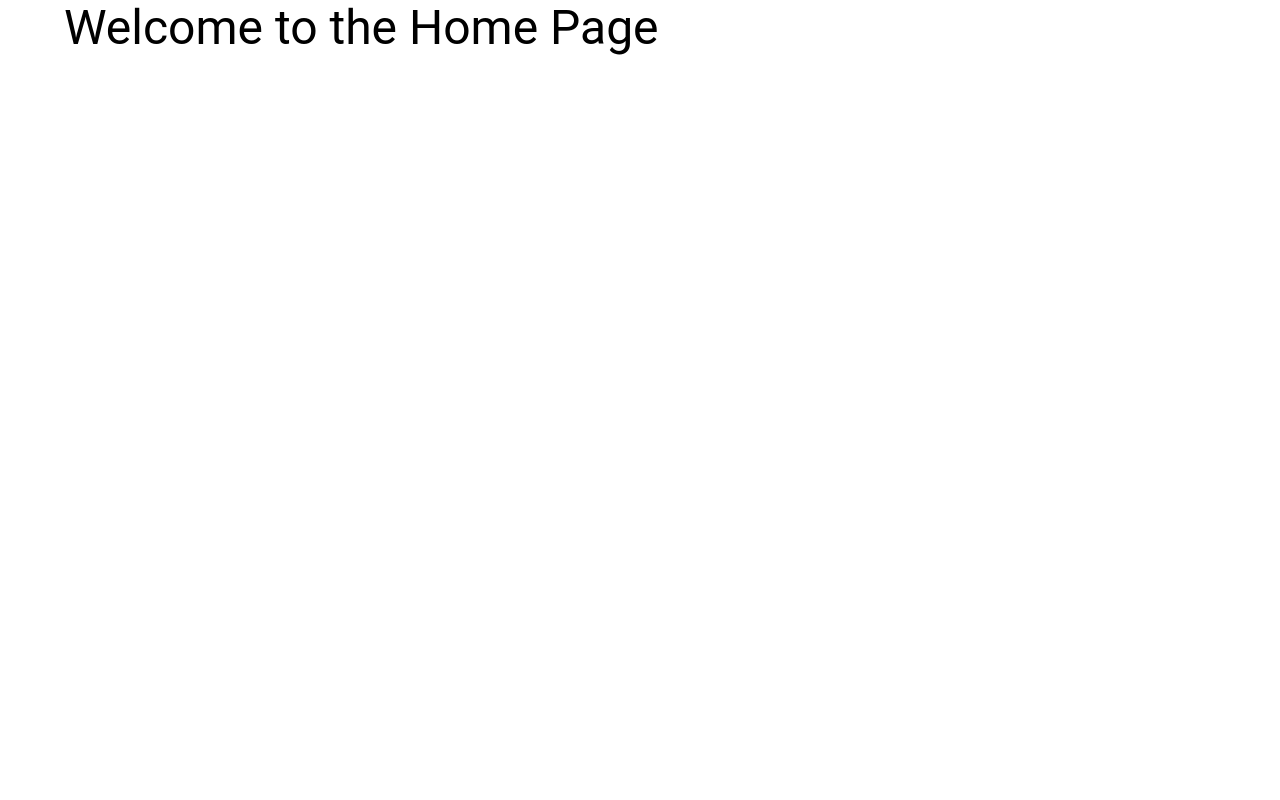
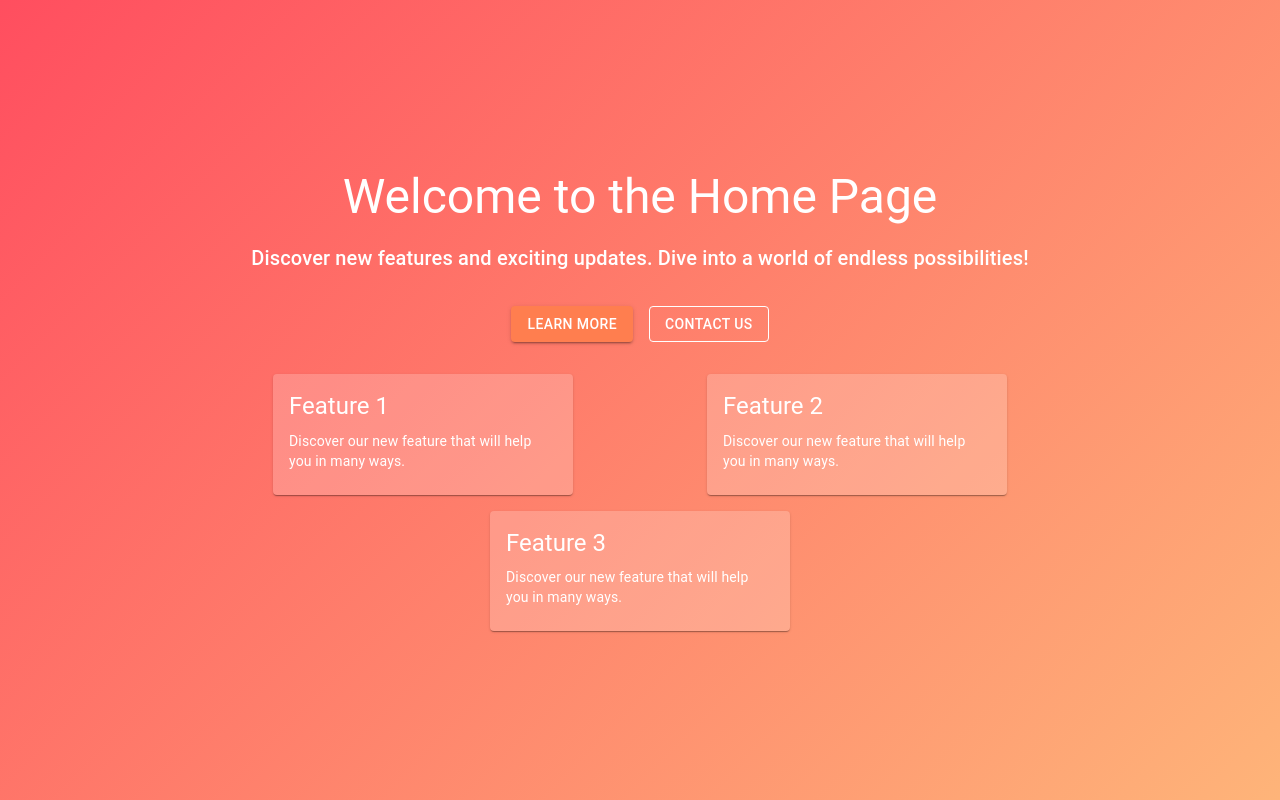
Before and after one commit to doublecreamchezeee/frontend-hw-user-registration, a React (Create React App) app: page /home in a window 1280 px wide. Built offline with nearby package versions, Linux system fonts and the light colour scheme.

Commit message:
refactor and change ui

```diff
--- a/src/components/Auth.js
+++ b/src/components/Auth.js
@@ -20,7 +20,7 @@ const Auth = () => {
 
   const handleTabChange = (event, newValue) => {
     setActiveTab(newValue);
-    setMessage(''); // Clear message on tab change
+    setMessage('');
   };
 
   const handleSubmit = async (e) => {
@@ -38,22 +38,53 @@ const Auth = () => {
 
     const data = await response.json();
     if (response.ok) {
-        // Đăng nhập thành công, chuyển hướng đến trang Home
         navigate('/home');
       } else {
-        // Xử lý lỗi đăng nhập
-        alert('Login failed');
+        setMessage('Authentication failed. Please try again.');
       }
   };
 
   return (
+    <Box
+      sx={{
+        background: 'linear-gradient(135deg, #ff7e5f, #feb47b)',
+        minHeight: '100vh',
+        display: 'flex',
+        alignItems: 'center',
+        justifyContent: 'center',
+      }}
+    >
       <Container maxWidth="xs">
-      <Box sx={{ marginTop: 4, padding: 2, border: '1px solid #ccc', borderRadius: 2 }}>
-        <Typography variant="h4" gutterBottom>
+        <Box
+          sx={{
+            marginTop: 4,
+            padding: 4,
+            borderRadius: 2,
+            backgroundColor: 'rgba(255, 255, 255, 0.8)',
+            boxShadow: 3,
+          }}
+        >
+          {/* <Typography variant="h4" gutterBottom align="center" color="primary">
             {activeTab === 0 ? 'Login' : 'Register'}
-        </Typography>
+          </Typography> */}
 
-        <Tabs value={activeTab} onChange={handleTabChange} centered>
+          <Tabs
+            value={activeTab}
+            onChange={handleTabChange}
+            centered
+            sx={{
+              marginBottom: 2,
+              '& .MuiTab-root': {
+                color: '#ff7e5f',
+              },
+              '& .Mui-selected': {
+                color: '#feb47b',
+              },
+              '& .MuiTabs-indicator': {
+                backgroundColor: '#feb47b',
+              },
+            }}
+          >
             <Tab label="Login" />
             <Tab label="Register" />
           </Tabs>
@@ -78,18 +109,31 @@ const Auth = () => {
               value={password}
               onChange={(e) => setPassword(e.target.value)}
             />
-          <Button variant="contained" color="primary" type="submit" fullWidth>
+            <Button
+              variant="contained"
+              fullWidth
+              type="submit"
+              sx={{
+                backgroundColor: '#ff7e5f',
+                color: '#fff',
+                marginTop: 2,
+                '&:hover': {
+                  backgroundColor: '#feb47b',
+                },
+              }}
+            >
               {activeTab === 0 ? 'Login' : 'Register'}
             </Button>
           </form>
 
           {message && (
-          <Typography variant="body2" color="error" sx={{ marginTop: 2 }}>
+            <Typography variant="body2" color="error" sx={{ marginTop: 2, textAlign: 'center' }}>
               {message}
             </Typography>
           )}
         </Box>
       </Container>
+    </Box>
   );
 };
 
--- a/src/components/Home.js
+++ b/src/components/Home.js
@@ -12,11 +12,92 @@ import { Link } from 'react-router-dom';
 
 const Home = () => {
   return (
-    <Container>
-      <Typography variant="h3" gutterBottom>
-        Welcome to the Home Page
-      </Typography>
-    </Container>
+    <Box
+      sx={{
+        background: 'linear-gradient(135deg, #ff4e5f, #feb479)',
+        minHeight: '100vh',
+        display: 'flex',
+        alignItems: 'center',
+        justifyContent: 'center',
+        color: '#fff',
+      }}
+    >
+      <Container maxWidth="md">
+        <Typography variant="h3" gutterBottom align="center">
+          Welcome to the Home Page
+        </Typography>
+        <Typography variant="h6" align="center" paragraph>
+          Discover new features and exciting updates. Dive into a world of endless possibilities!
+        </Typography>
+
+        <Box
+          sx={{
+            display: 'flex',
+            justifyContent: 'center',
+            gap: 2,
+            marginY: 4,
+          }}
+        >
+          <Button
+            variant="contained"
+            color="primary"
+            component={Link}
+            sx={{
+              backgroundColor: '#ff7e4f',
+              '&:hover': {
+                backgroundColor: '#feb47b',
+              },
+            }}
+          >
+            Learn More
+          </Button>
+          <Button
+            variant="outlined"
+            color="inherit"
+            component={Link}
+            sx={{
+              borderColor: '#fff',
+              color: '#fff',
+              '&:hover': {
+                backgroundColor: 'rgba(255, 255, 255, 0.1)',
+              },
+            }}
+          >
+            Contact Us
+          </Button>
+        </Box>
+
+        <Box
+          sx={{
+            display: 'flex',
+            flexWrap: 'wrap',
+            justifyContent: 'space-around',
+            gap: 2,
+          }}
+        >
+          {[1, 2, 3].map((item) => (
+            <Card
+              key={item}
+              sx={{
+                minWidth: 200,
+                maxWidth: 300,
+                backgroundColor: 'rgba(255, 255, 255, 0.2)',
+                color: '#fff',
+              }}
+            >
+              <CardContent>
+                <Typography variant="h5" gutterBottom>
+                  Feature {item}
+                </Typography>
+                <Typography variant="body2">
+                  Discover our new feature that will help you in many ways.
+                </Typography>
+              </CardContent>
+            </Card>
+          ))}
+        </Box>
+      </Container>
+    </Box>
   );
 };
 
```
Also changed, not shown: src/components/Login.js (deleted, +0 -42 lines), src/components/Register.js (deleted, +0 -42 lines). Lines whose indentation alone changed are shown as unchanged.
